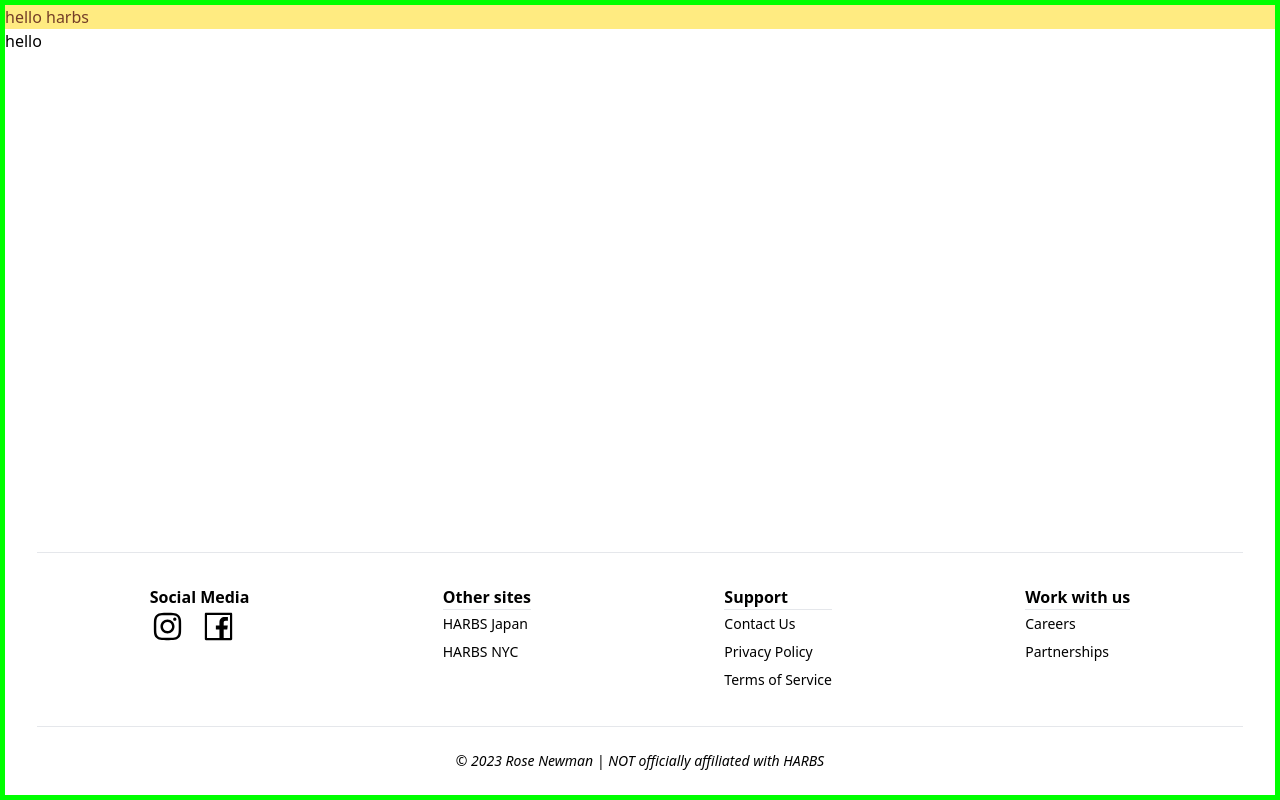
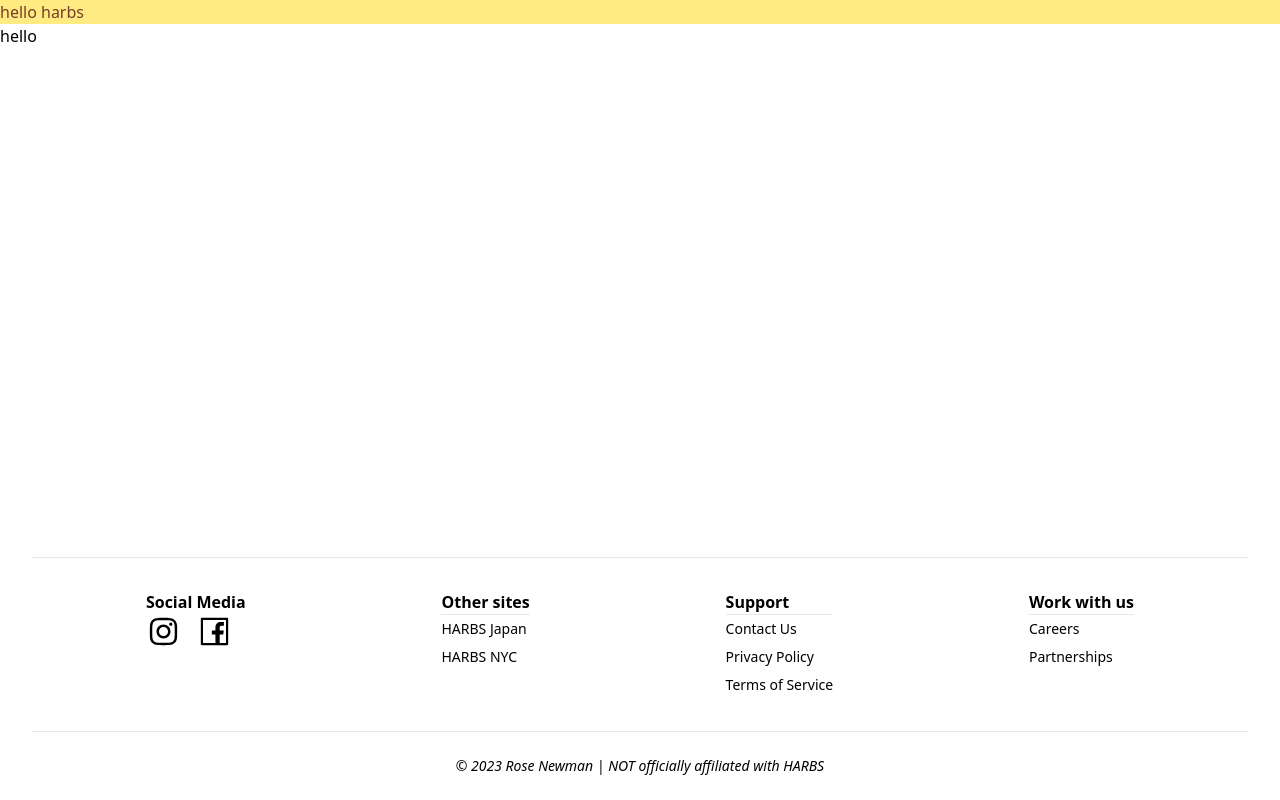
Before and after one commit to rosalie0/harbs-react, a React (Vite) app: page / in a window 1280 px wide. Built offline with nearby package versions, Linux system fonts and the light colour scheme.

Commit message:
removed lime border that was used for testing

```diff
--- a/src/index.css
+++ b/src/index.css
@@ -8,5 +8,4 @@
   min-height: 100dvh;
   display: grid;
   grid-template-rows: auto 1fr auto;
-  border: 5px solid lime;
 }
```
